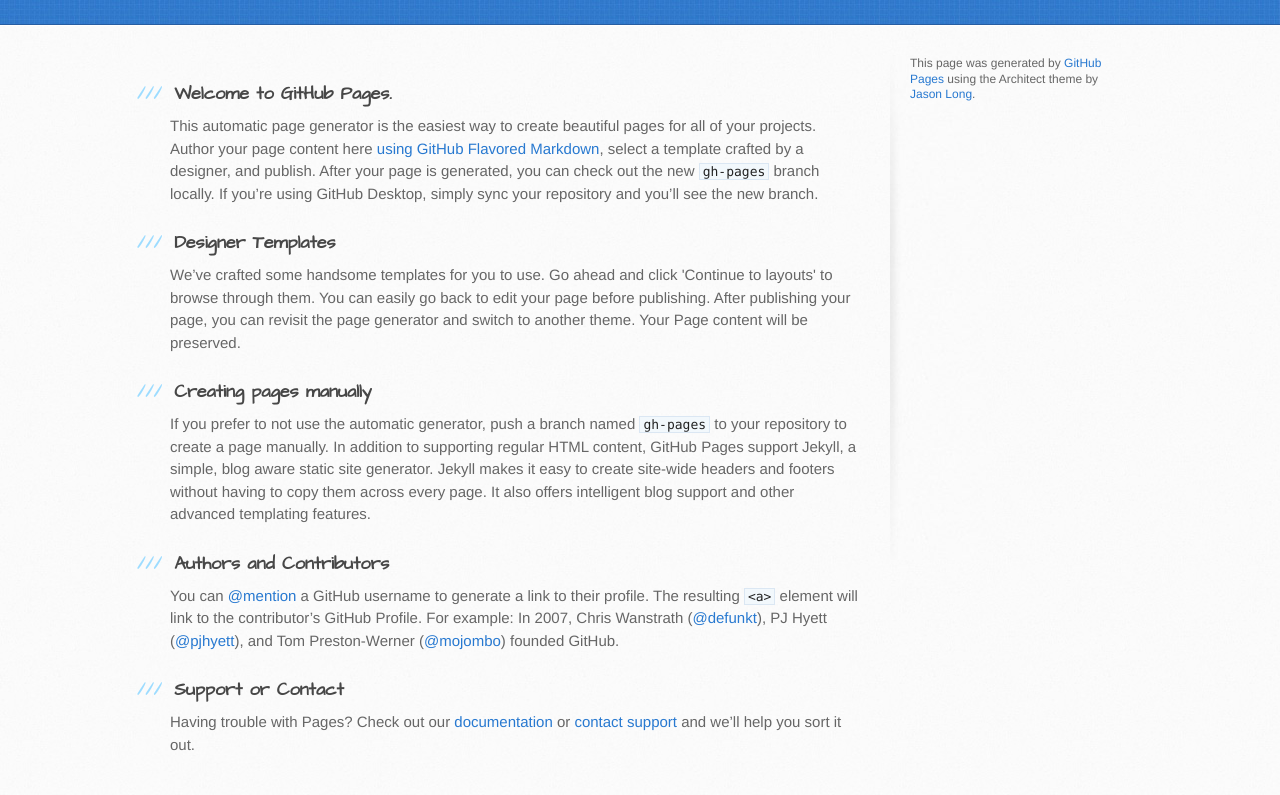
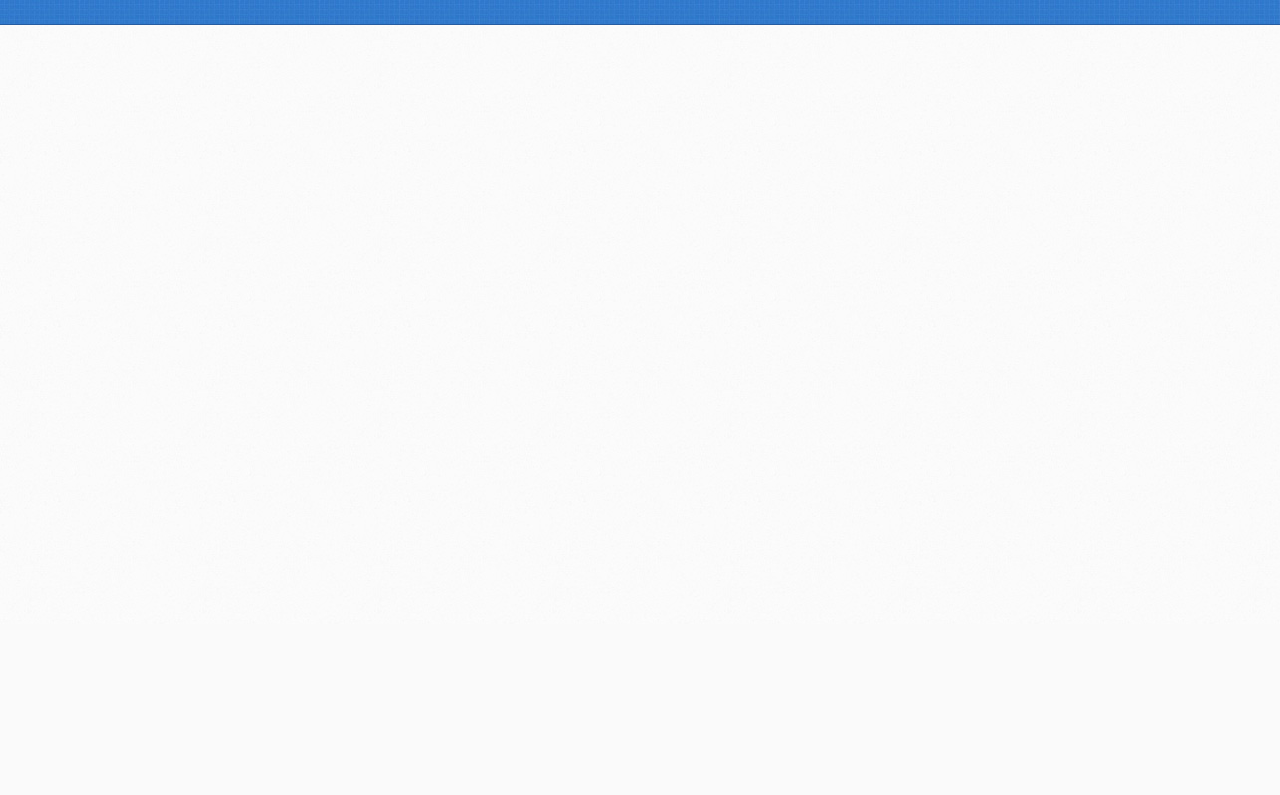
Before and after one commit to ms-1995/ms-1995.github.io, a plain HTML site: page index.html in a window 1280 px wide. Shown: the part 176-971 px from the top of the page. After the commit the page ends 800 px from the top, so only its background shows below. Drawn offline with Linux system fonts and the light colour scheme.

Commit message:
initialization
delete except header

```diff
--- a/index.html
+++ b/index.html
@@ -19,49 +19,12 @@
   <body>
     <header>
       <div class="inner">
-        <h1>Ms-1995.GitHub.io</h1>
+      <h1>This is my</h1>
         <h2>github.pages</h2>
         <a href="https://github.com/ms-1995" class="button"><small>Follow me on</small> GitHub</a>
       </div>
     </header>
 
-    <div id="content-wrapper">
-      <div class="inner clearfix">
-        <section id="main-content">
-          <h3>
-<a id="welcome-to-github-pages" class="anchor" href="#welcome-to-github-pages" aria-hidden="true"><span aria-hidden="true" class="octicon octicon-link"></span></a>Welcome to GitHub Pages.</h3>
-
-<p>This automatic page generator is the easiest way to create beautiful pages for all of your projects. Author your page content here <a href="https://guides.github.com/features/mastering-markdown/">using GitHub Flavored Markdown</a>, select a template crafted by a designer, and publish. After your page is generated, you can check out the new <code>gh-pages</code> branch locally. If you’re using GitHub Desktop, simply sync your repository and you’ll see the new branch.</p>
-
-<h3>
-<a id="designer-templates" class="anchor" href="#designer-templates" aria-hidden="true"><span aria-hidden="true" class="octicon octicon-link"></span></a>Designer Templates</h3>
-
-<p>We’ve crafted some handsome templates for you to use. Go ahead and click 'Continue to layouts' to browse through them. You can easily go back to edit your page before publishing. After publishing your page, you can revisit the page generator and switch to another theme. Your Page content will be preserved.</p>
-
-<h3>
-<a id="creating-pages-manually" class="anchor" href="#creating-pages-manually" aria-hidden="true"><span aria-hidden="true" class="octicon octicon-link"></span></a>Creating pages manually</h3>
-
-<p>If you prefer to not use the automatic generator, push a branch named <code>gh-pages</code> to your repository to create a page manually. In addition to supporting regular HTML content, GitHub Pages support Jekyll, a simple, blog aware static site generator. Jekyll makes it easy to create site-wide headers and footers without having to copy them across every page. It also offers intelligent blog support and other advanced templating features.</p>
-
-<h3>
-<a id="authors-and-contributors" class="anchor" href="#authors-and-contributors" aria-hidden="true"><span aria-hidden="true" class="octicon octicon-link"></span></a>Authors and Contributors</h3>
-
-<p>You can <a href="https://help.github.com/articles/basic-writing-and-formatting-syntax/#mentioning-users-and-teams" class="user-mention">@mention</a> a GitHub username to generate a link to their profile. The resulting <code>&lt;a&gt;</code> element will link to the contributor’s GitHub Profile. For example: In 2007, Chris Wanstrath (<a href="https://github.com/defunkt" class="user-mention">@defunkt</a>), PJ Hyett (<a href="https://github.com/pjhyett" class="user-mention">@pjhyett</a>), and Tom Preston-Werner (<a href="https://github.com/mojombo" class="user-mention">@mojombo</a>) founded GitHub.</p>
-
-<h3>
-<a id="support-or-contact" class="anchor" href="#support-or-contact" aria-hidden="true"><span aria-hidden="true" class="octicon octicon-link"></span></a>Support or Contact</h3>
-
-<p>Having trouble with Pages? Check out our <a href="https://help.github.com/pages">documentation</a> or <a href="https://github.com/contact">contact support</a> and we’ll help you sort it out.</p>
-        </section>
-
-        <aside id="sidebar">
-
-
-          <p>This page was generated by <a href="https://pages.github.com">GitHub Pages</a> using the Architect theme by <a href="https://twitter.com/jasonlong">Jason Long</a>.</p>
-        </aside>
-      </div>
-    </div>
-
 
   </body>
   </html>
```
Lines whose indentation alone changed are shown as unchanged.
